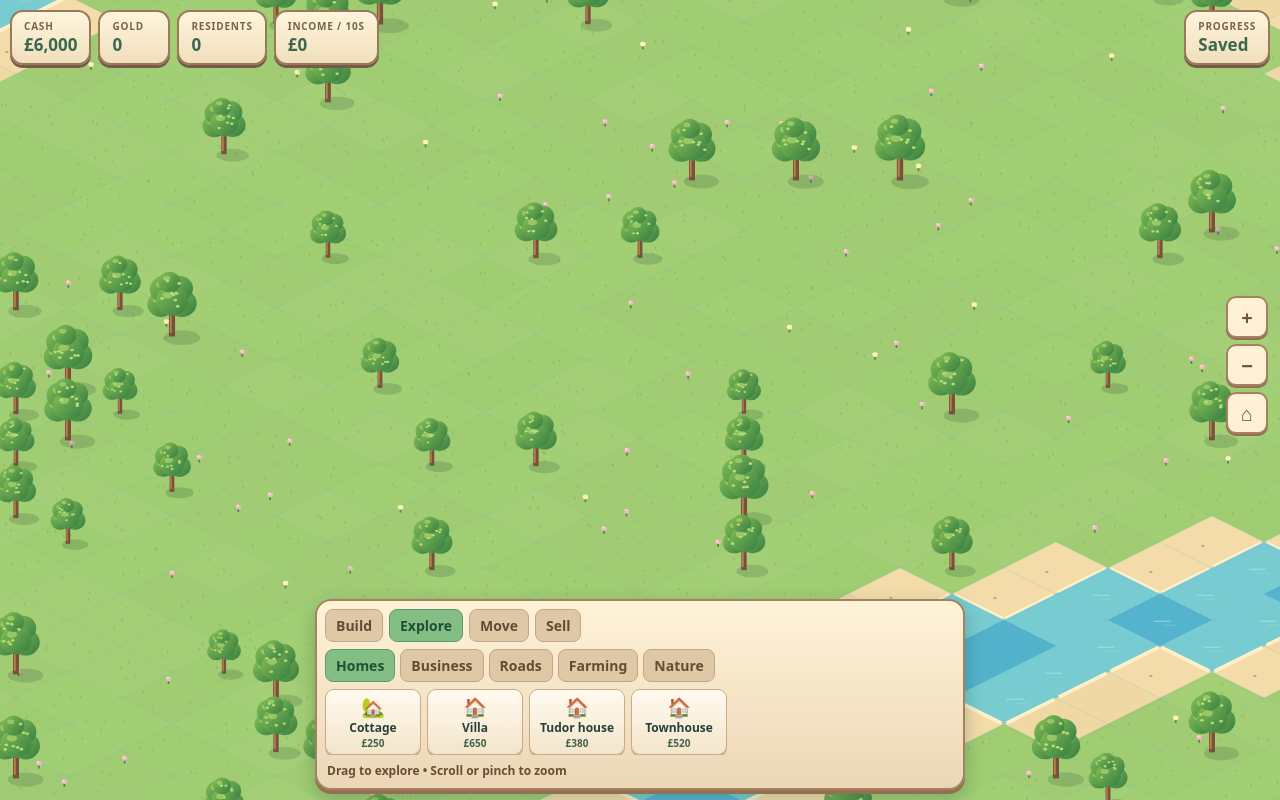
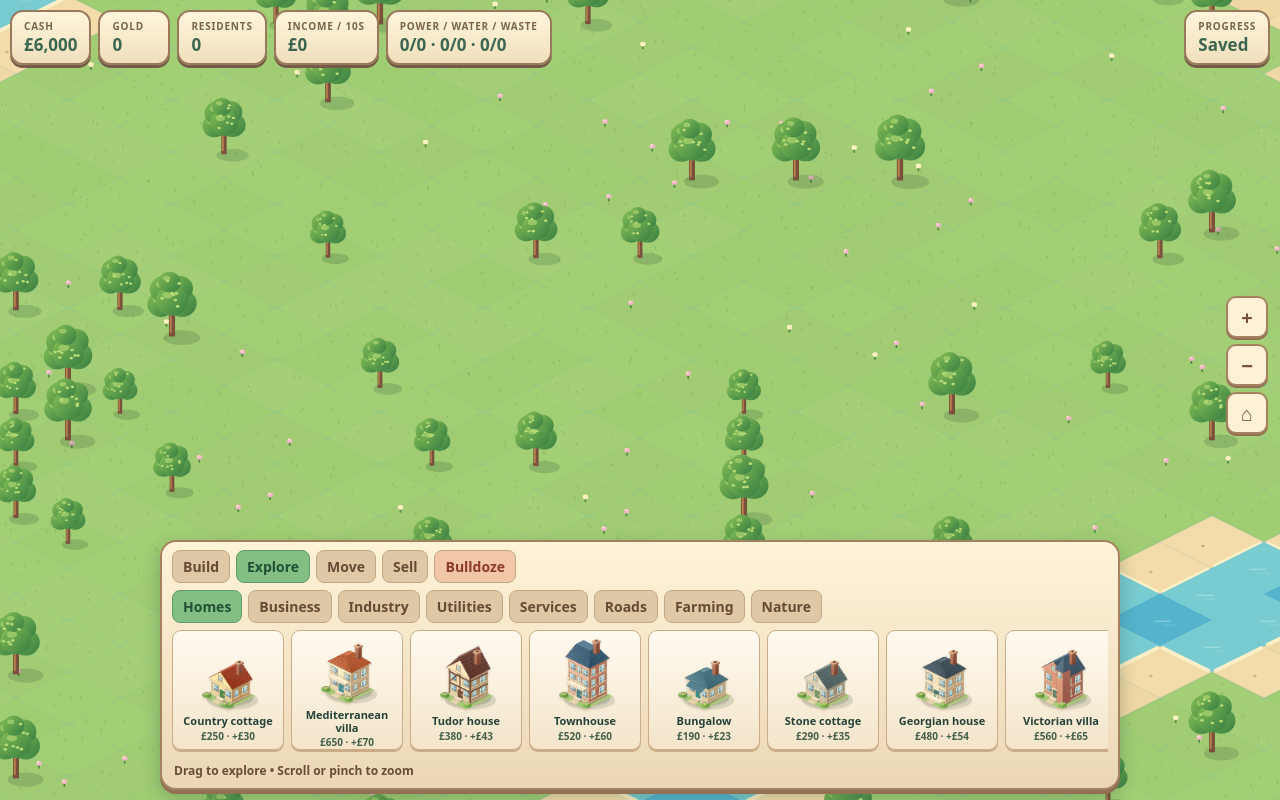
Before and after one commit to nobeigewebsites/town-builder, a plain HTML site: page index.html in a window 1280 px wide. Drawn offline with Linux system fonts and the light colour scheme.

Commit message:
Update index.html

```diff
--- a/index.html
+++ b/index.html
@@ -1444,6 +1444,7 @@ frame();
 </script>
 
 <script src="./town-upgrade-v03.js"></script>
+<script src="./town-upgrade-v04.js"></script>
 
 </body>
 </html>
```
